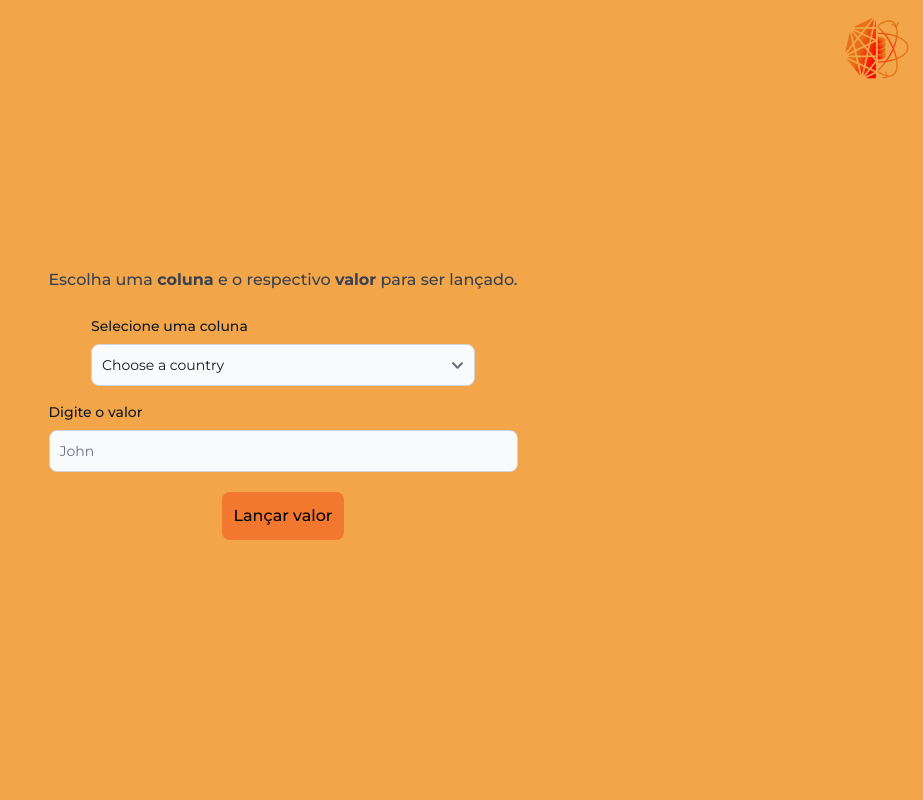
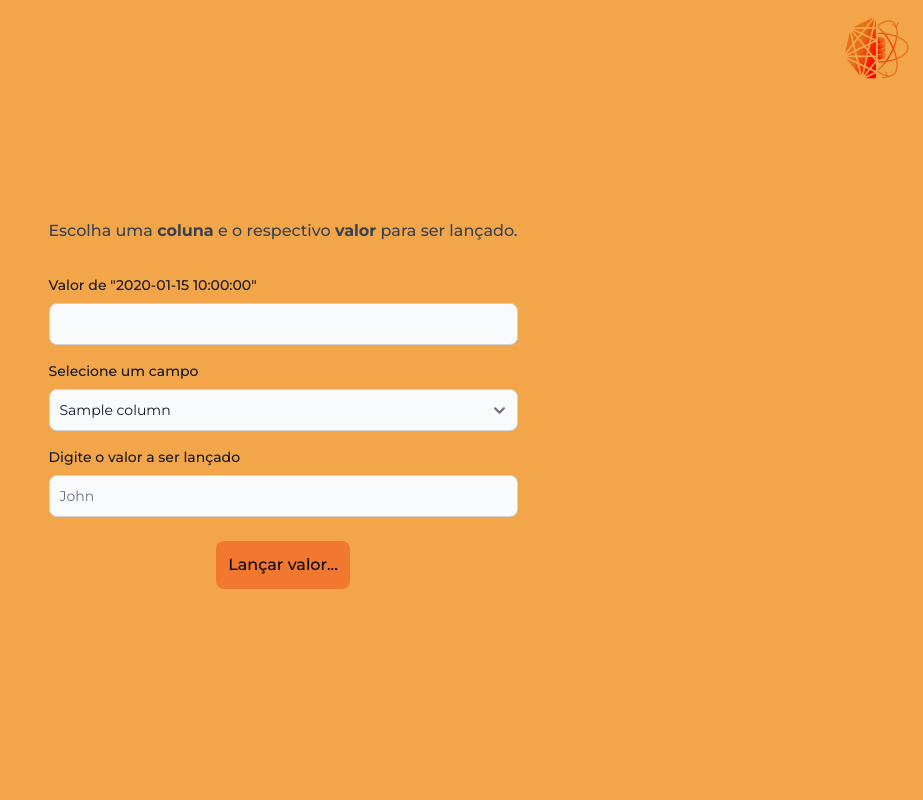
Before and after one commit to ricardo-ervilha/Hackathon-UFJF-2024, a Laravel app: template hackathon/resources/views/launch/index.blade.php in a window 1280 px wide. Shown: the whole page, without its empty margins (357-1280 px from the left). Run offline with Laravel 9, Linux system fonts and the light colour scheme; the template is opened without the code that fills it: most values are stand-ins (such as "Sample title", 1, 10 or a date in 2020); style sheets or scripts are compiled from the project's sources.

Commit message:
Parte do lançamento de valores

```diff
--- a/hackathon/resources/views/launch/index.blade.php
+++ b/hackathon/resources/views/launch/index.blade.php
@@ -4,32 +4,37 @@
 
 @section('content')
 
-<form action="{{ route('table.display') }}" method="GET">
+<form action="{{ route('launch.launch') }}" method="POST">
+    @csrf
     <div class="mb-6 text-center">
         <p class="text-md font-medium text-gray-700 dark:text-gray-400 mt-2">
             Escolha uma <span class="font-bold">coluna</span> e o respectivo <span class="font-bold">valor</span> para ser lançado.
         </p>
     </div>
     <div id="dropzone-container" class="flex flex-col items-center justify-center w-full">
-        <div class="w-full">
-            <div class="max-w-sm mx-auto mb-4">
-                <label for="countries" class="block mb-2 text-sm font-medium text-gray-900 dark:text-white">Selecione uma coluna</label>
-                <select id="countries" class="bg-gray-50 border border-gray-300 text-gray-900 text-sm rounded-lg focus:ring-blue-500 focus:border-blue-500 block w-full p-2.5 dark:bg-gray-700 dark:border-gray-600 dark:placeholder-gray-400 dark:text-white dark:focus:ring-blue-500 dark:focus:border-blue-500">
-                  <option selected>Choose a country</option>
-                  <option value="US">United States</option>
-                  <option value="CA">Canada</option>
-                  <option value="FR">France</option>
-                  <option value="DE">Germany</option>
-                </select>
+            @csrf
+            <input name="filename" type="text" hidden value="{{ $filename }}">
+            <div class="w-full flex flex-col justify-center">
+                <div class="mb-2 mt-2">
+                    <label for="time_column_value" class="block mb-2 text-sm font-medium text-gray-900 dark:text-white">Valor de "{{ $time_column }}"</label>
+                    <input name="time_column_value" type="text" id="time_column_value" class="bg-gray-50 border border-gray-300 text-gray-900 text-sm rounded-lg focus:ring-blue-500 focus:border-blue-500 block w-full p-2.5 dark:bg-gray-700 dark:border-gray-600 dark:placeholder-gray-400 dark:text-white dark:focus:ring-blue-500 dark:focus:border-blue-500" placeholder="" required />
+                </div>
+                <div class="mb-2 mt-2">
+                    <label for="column" class="block mb-2 text-sm font-medium text-gray-900 dark:text-white">Selecione um campo</label>
+                    <select id="column" name="column" class="bg-gray-50 border border-gray-300 text-gray-900 text-sm rounded-lg focus:ring-blue-500 focus:border-blue-500 block w-full p-2.5 dark:bg-gray-700 dark:border-gray-600 dark:placeholder-gray-400 dark:text-white dark:focus:ring-blue-500 dark:focus:border-blue-500">
+                      @foreach($columns as $column)
+                            <option value="{{ $column }}">{{ $column }}</option>
+                      @endforeach
+                    </select>
+                </div>
+                <div class="mb-2 mt-2">
+                    <label for="value_column" class="block mb-2 text-sm font-medium text-gray-900 dark:text-white">Digite o valor a ser lançado</label>
+                    <input type="number" name="value_column" id="first_name" class="bg-gray-50 border border-gray-300 text-gray-900 text-sm rounded-lg focus:ring-blue-500 focus:border-blue-500 block w-full p-2.5 dark:bg-gray-700 dark:border-gray-600 dark:placeholder-gray-400 dark:text-white dark:focus:ring-blue-500 dark:focus:border-blue-500" placeholder="John" required />
+                </div>
             </div>
-            <div class="mb-1">
-                <label for="name_table" class="block mb-2 text-sm font-medium text-gray-900 dark:text-white">Digite o valor</label>
-                <input type="text" id="first_name" class="bg-gray-50 border border-gray-300 text-gray-900 text-sm rounded-lg focus:ring-blue-500 focus:border-blue-500 block w-full p-2.5 dark:bg-gray-700 dark:border-gray-600 dark:placeholder-gray-400 dark:text-white dark:focus:ring-blue-500 dark:focus:border-blue-500" placeholder="John" required />
-            </div>
-        </div>
-        <button class="bg-[#f27830] font-medium p-3 mt-4 rounded-lg hover:bg-[#d94929]" type="submit">
-            Lançar valor
-        </button>
+            <button class="bg-[#f27830] font-medium p-3 mt-4 rounded-lg hover:bg-[#d94929]" type="submit">
+                Lançar valor...
+            </button>
     </div>
 </form>
 
--- a/hackathon/routes/web.php
+++ b/hackathon/routes/web.php
@@ -46,4 +46,5 @@ Route::post('/regras-validacao', [ValidationController::class, 'validation'])->n
 
 Route::get('/filtro', [FilterController::class, 'index'])->name('filter.index');
 
-Route::get('/lancamento', [LaunchController::class, 'index'])->name('laucnh.index');
+Route::get('/lancamento', [LaunchController::class, 'index'])->name('launch.index');
+Route::post('/lancamento/lancar', [LaunchController::class, 'launch'])->name('launch.launch');
```
Also changed, not shown: hackathon/app/Http/Controllers/LaunchController.php (+37 -1 lines), hackathon/app/Http/Controllers/ValidationController.php (+6 -1 lines), python_api/storage/racas_leite.json (added), 2 other files.
